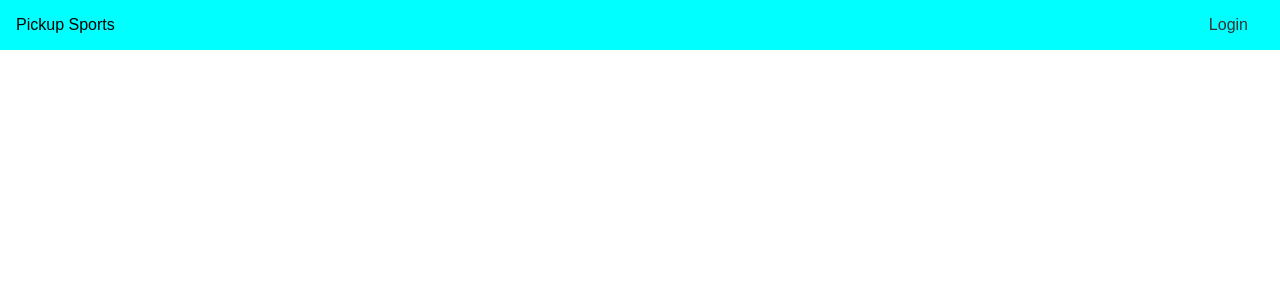
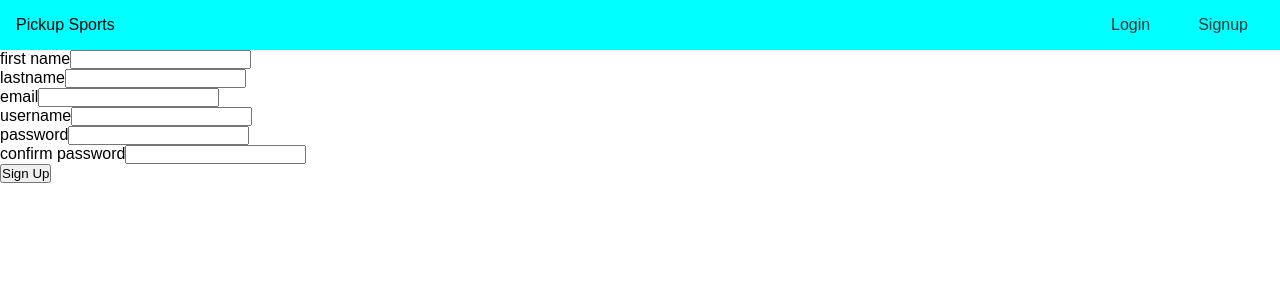
Before and after one commit to mik3ymikes/pickup_sports_client, an Angular app: page /signup in a window 1280 px wide. Before the commit this address led to /. Shown: the top 300 px of the page. Built offline with nearby package versions, Linux system fonts and the light colour scheme.

Commit message:
working on signup form

```diff
--- a/src/app/app.routes.ts
+++ b/src/app/app.routes.ts
@@ -24,5 +24,12 @@
     ("./features/auth/login/login.component")
     .then((c)=>c.LoginComponent),
     canActivate: [noAuthGuard]
-  }
+  },
+  {
+  path: 'signup',
+  loadComponent:() =>import
+  ("./features/auth/signup/signup.component")
+  .then((c)=>c.SignupComponent),
+  canActivate: [noAuthGuard]
+}
 ];
--- a/src/app/core/services/authentication.service.ts
+++ b/src/app/core/services/authentication.service.ts
@@ -21,6 +21,14 @@
       return this.userService.getBootstrapData()
     }))
   }
+
+ signup(data:any){
+  return this.http.post(`${environment.apiUrl}/users`, data)
+ }
+
+
+
+
   setToken(token:string){
     localStorage.setItem('token', token)
   }
--- /dev/null
+++ b/src/app/features/auth/signup/signup.component.html
@@ -0,0 +1,36 @@
+<div class="container">
+  <form [formGroup]="signupForm" (ngSubmit)="onSignup()">
+
+    <div class="form-group">
+      <label for="first_name">first name</label>
+      <input type="text" formControlName="first_name">
+    </div>
+
+    <div class="form-group">
+      <label for="last_name">lastname</label>
+      <input type="text" formControlName="last_name">
+    </div>
+
+    <div class="form-group">
+      <label for="email">email</label>
+      <input type="text" formControlName="email">
+    </div>
+
+  <div class="form-group">
+    <label for="username">username</label>
+    <input type="text" formControlName="username">
+  </div>
+
+  <div class="form-group">
+    <label for="password">password</label>
+    <input type="password" formControlName="password">
+  </div>
+
+  <div class="form-group">
+    <label for="password_confirmation"> confirm password</label>
+    <input type="password" formControlName="password_confirmation">
+  </div>
+
+  <button type="submit" >Sign Up</button>
+  </form>
+</div>
--- /dev/null
+++ b/src/app/features/auth/signup/signup.component.ts
@@ -0,0 +1,37 @@
+import { Component } from '@angular/core';
+import { FormGroup, FormControl, ReactiveFormsModule } from '@angular/forms';
+import { AuthenticationService } from '../../../core/services/authentication.service';
+import { Router } from '@angular/router';
+
+@Component({
+  selector: 'app-signup',
+  standalone: true,
+  imports: [ReactiveFormsModule],
+  templateUrl: './signup.component.html',
+  styleUrl: './signup.component.css'
+})
+export class SignupComponent {
+ signupForm: FormGroup =new FormGroup({
+  first_name: new FormControl(''),
+  last_name: new FormControl(''),
+  email: new FormControl(''),
+  username: new FormControl(''),
+  password: new FormControl(''),
+  password_confirmation: new FormControl('')
+
+ })
+
+ constructor(private authService:AuthenticationService, private router:Router){}
+
+ onSignup(){
+  const formValue=this.signupForm.value
+   this.authService.signup(formValue).subscribe({
+    next: (res:any)=>{
+      this.router.navigate(['/login'])
+    },
+    error: (error:any) =>{
+      console.log(error)
+    }
+   })
+ }
+}
--- a/src/app/shared/components/navigation/navigation.component.html
+++ b/src/app/shared/components/navigation/navigation.component.html
@@ -10,6 +10,7 @@
   </div>
 }@else {
   <a routerLink="/login">Login</a>
+  <a routerLink="/signup">Signup</a>
 
 }
 
```
Also changed, not shown: src/app/features/auth/signup/signup.component.css (added), 1 other file (tests, documents, lock files or other folders).
